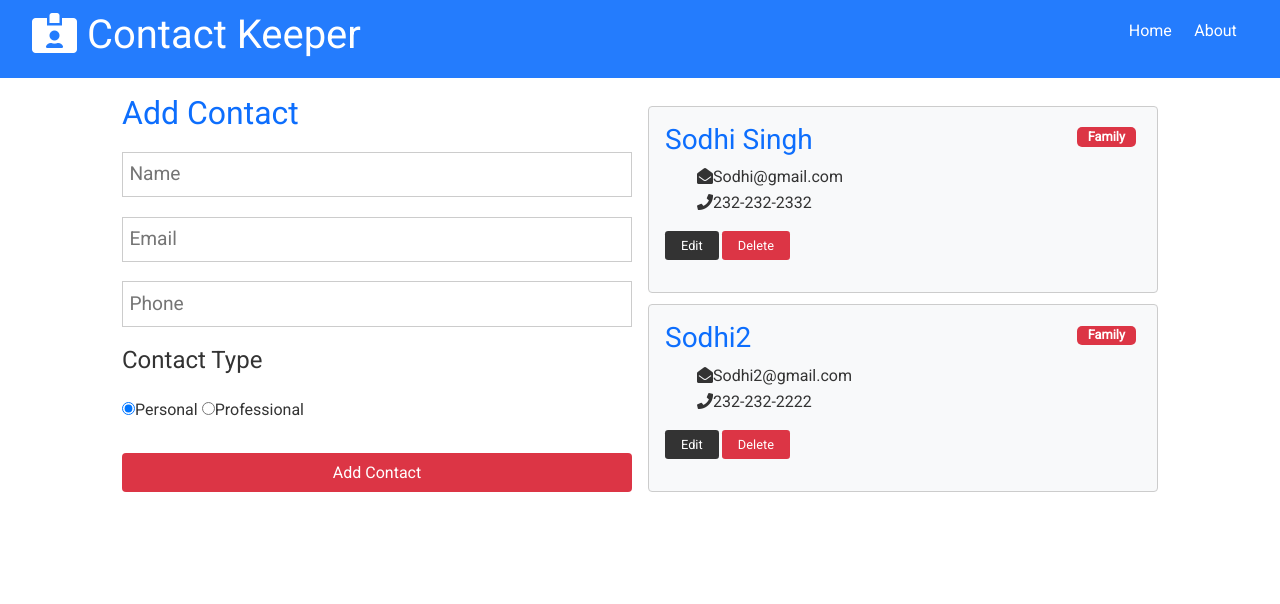
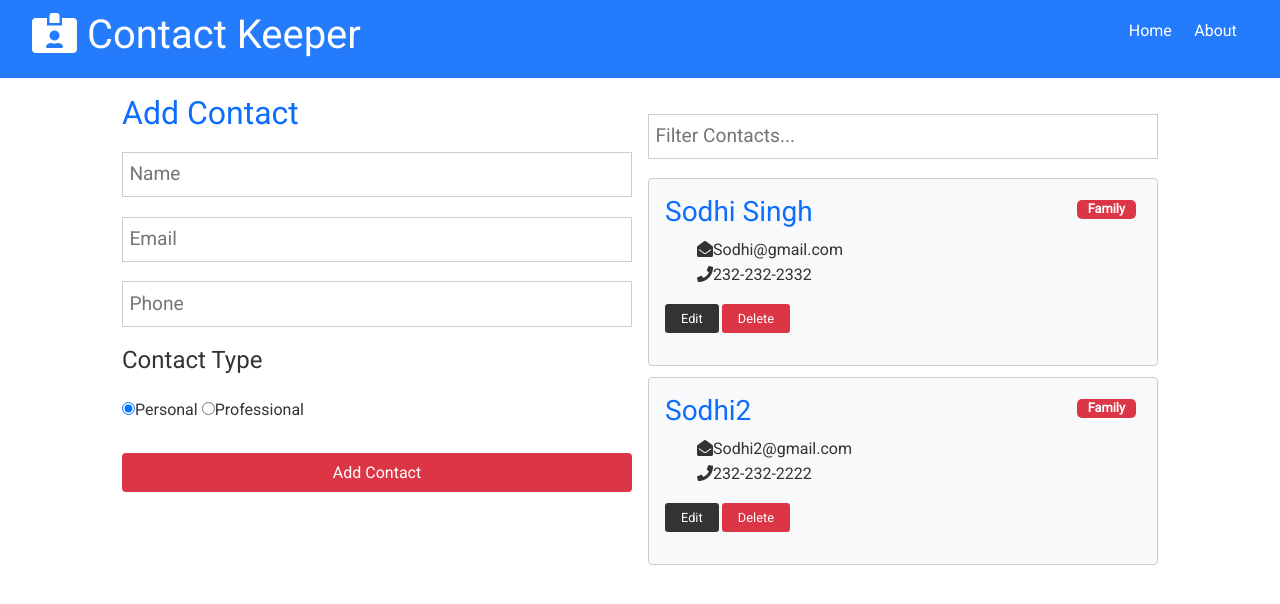
Before and after one commit to Simran145678/Contact-Keeper, a React (Create React App) app in the folder client/: page / in a window 1280 px wide. Shown: the top 604 px of the page. Built offline with nearby package versions, Linux system fonts and the light colour scheme.

Commit message:
filter method completed for filtering contacts

```diff
--- a/client/src/components/contacts/ContactFilter.js
+++ b/client/src/components/contacts/ContactFilter.js
@@ -0,0 +1,33 @@
+import React, { useContext, useRef, useEffect } from "react";
+import ContactContext from "../../context/contact/contactContext";
+
+const ContactFilter = () => {
+  const contactContext = useContext(ContactContext);
+  const text = useRef("");
+  const { filterContacts, clearFilter, filtered } = contactContext;
+
+  useEffect(() => {
+    if (filtered === null) {
+      text.current.value = "";
+    }
+  });
+  const onChange = (e) => {
+    if (text.current.value !== "") {
+      filterContacts(e.target.value);
+    } else {
+      clearFilter();
+    }
+  };
+  return (
+    <form>
+      <input
+        type="text"
+        ref={text}
+        placeholder="Filter Contacts..."
+        onChange={onChange}
+      />
+    </form>
+  );
+};
+
+export default ContactFilter;
--- a/client/src/components/contacts/Contacts.js
+++ b/client/src/components/contacts/Contacts.js
@@ -1,16 +1,23 @@
 import React, { Fragment, useContext } from "react";
 import ContactItem from "./ContactItem";
-
+import { CSSTransition, TransitionGroup } from "react-transition-group";
 import ContactContext from "../../context/contact/contactContext";
 const Contacts = () => {
   const contactContext = useContext(ContactContext);
 
-  const { contacts } = contactContext;
+  const { contacts, filtered } = contactContext;
+  if (contacts.length === 0) {
+    return <h4>Please add a contact</h4>;
+  }
   return (
     <Fragment>
-      {contacts.map((contact) => (
-        <ContactItem key={contact.id} contact={contact} />
-      ))}
+      {filtered !== null
+        ? filtered.map((contact) => (
+            <ContactItem key={contact.id} contact={contact} />
+          ))
+        : contacts.map((contact) => (
+            <ContactItem key={contact.id} contact={contact} />
+          ))}
     </Fragment>
   );
 };
--- a/client/src/components/pages/Home.js
+++ b/client/src/components/pages/Home.js
@@ -1,6 +1,7 @@
 import React from "react";
 import Contacts from "../contacts/Contacts";
 import ContactForm from "../contacts/ContactForm";
+import ContactFilter from "../contacts/ContactFilter";
 const Home = () => {
   return (
     <div className="grid-2">
@@ -8,6 +9,7 @@
         <ContactForm />
       </div>
       <div>
+        <ContactFilter />
         <Contacts />
       </div>
     </div>
```
